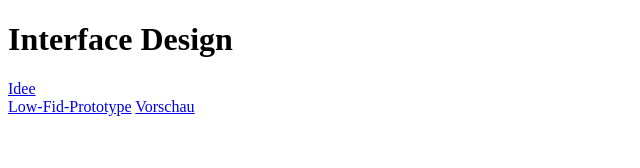
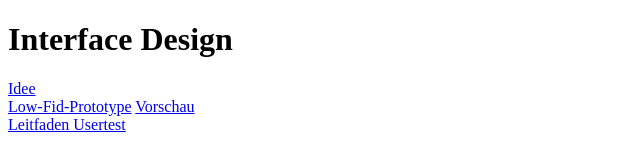
Before and after one commit to maltehuebel/App-Angels, a plain HTML site: page index.html in a window 1280 px wide. Shown: the whole page, without its empty margins (0-640 px from the left). Drawn offline with Linux system fonts and the light colour scheme.

Commit message:
Usertest

```diff
--- a/index.html
+++ b/index.html
@@ -15,6 +15,9 @@
         <a href="https://maltehuebel.github.io/App-Angels/low_fid_prototype.pdf">Low-Fid-Prototype</a>
         <a href="https://xd.adobe.com/view/7107db55-ad29-4955-b306-5d2448945fb3-2454/?hints=off">Vorschau</a>
     </div>
+    <div>
+        <a href="https://maltehuebel.github.io/App-Angels/Interface_Usertest.pdf">Leitfaden Usertest</a>
+    </div>
 
 
 </body>
```
Also changed, not shown: 1 other file.
